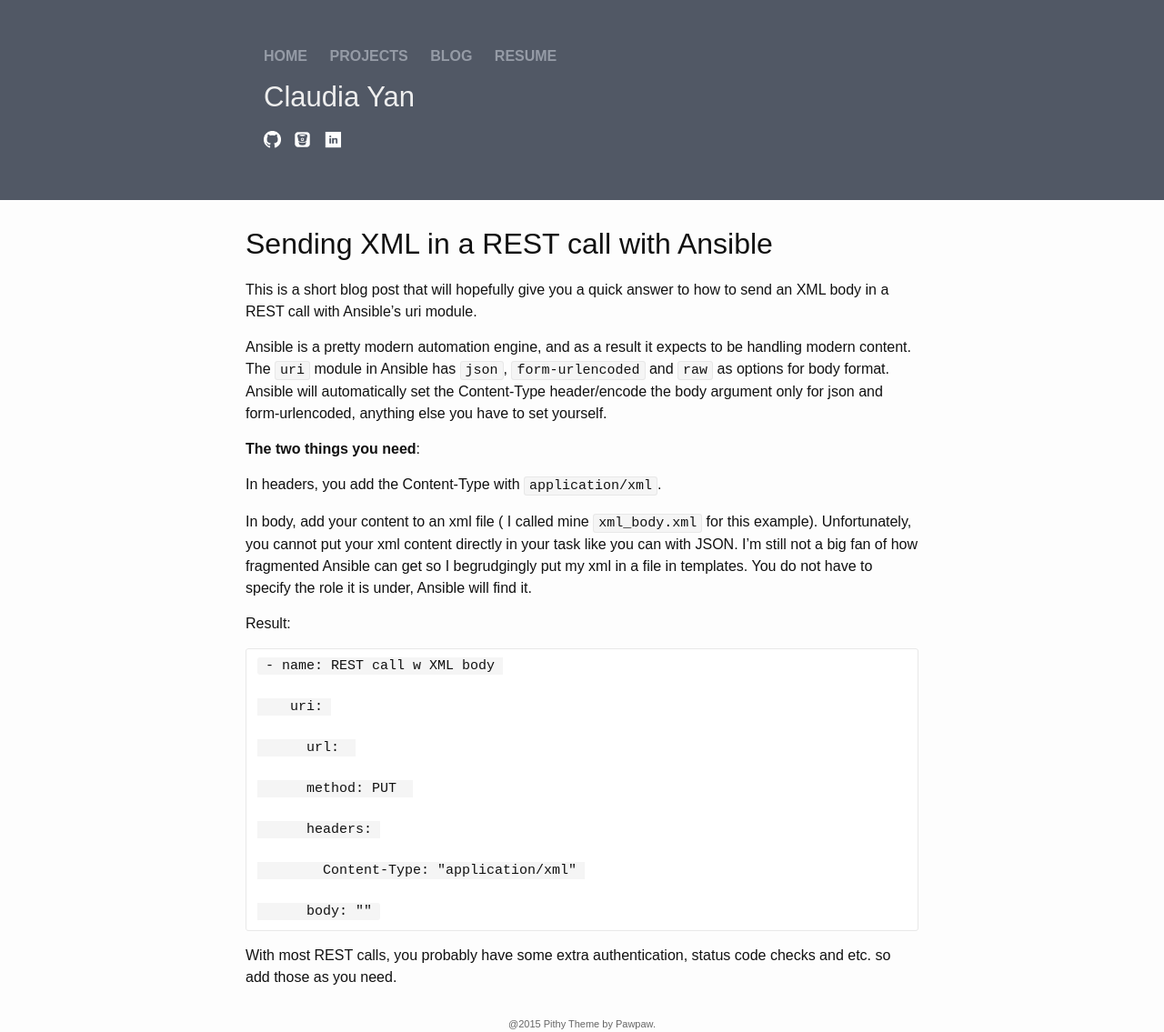
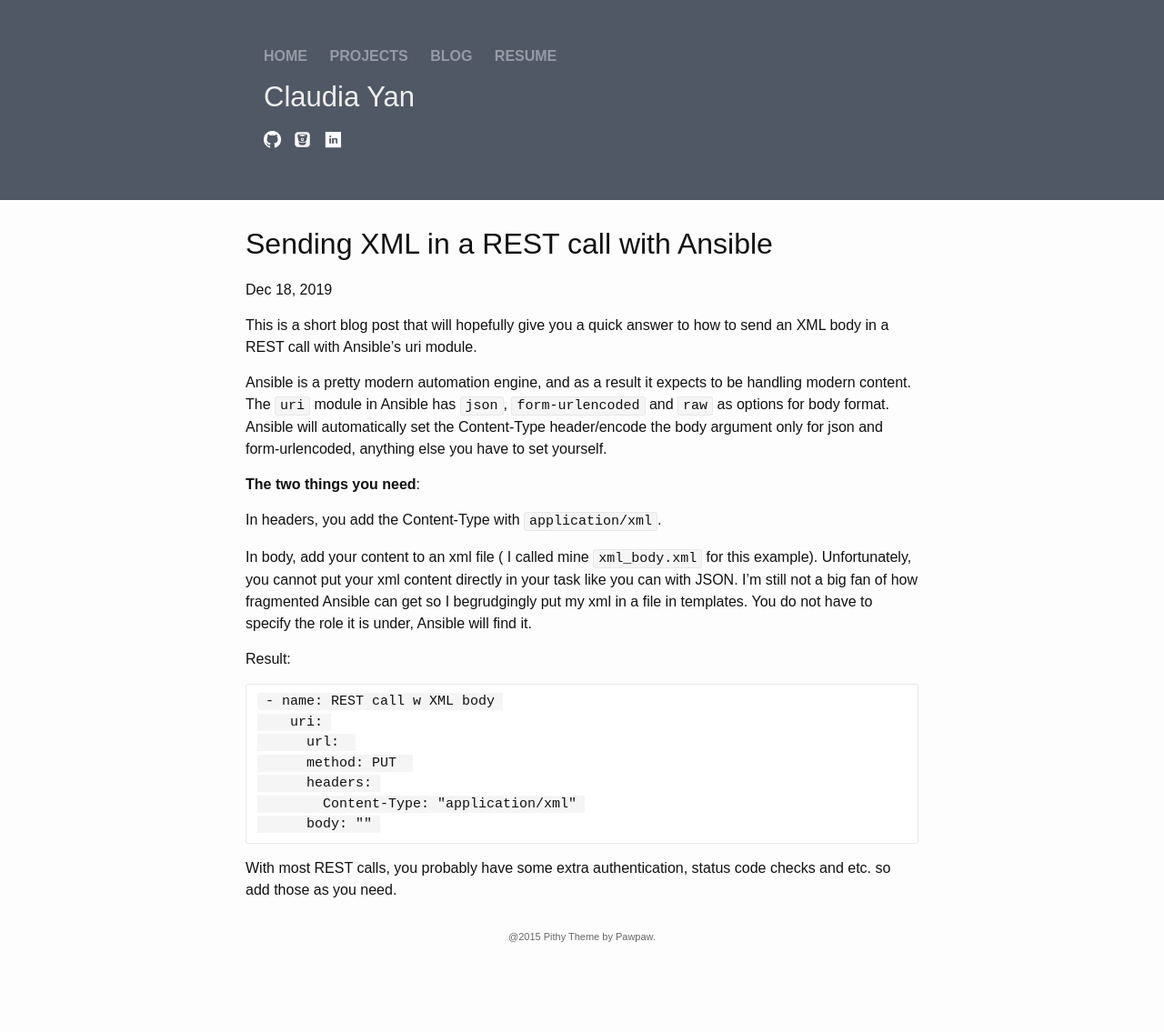
Before and after one commit to s1cyan/s1cyan.github.io, a Jekyll site: the page built from blog.md, in a window 1280 px wide. Shown: the whole page at 91% size. Built offline with Jekyll 4.4.1, drawn with Linux system fonts in a browser that asks for light colours; our own code applies the rules of GitHub Pages for plain Markdown files; after the commit the page ends 1039 px from its top, so only the background shows below that.

Commit message:
formatting for ansible blog post

````diff
--- a/blog.md
+++ b/blog.md
@@ -4,7 +4,7 @@ layout: default
 
 
 # Sending XML in a REST call with Ansible
-
+Dec 18, 2019
 
 
 This is a short blog post that will hopefully give you a quick answer to how to send an XML body in a REST call with Ansible’s uri module.
@@ -23,17 +23,11 @@ Result:
 
 ```
  - name: REST call w XML body
-
     uri:
-
       url:
-
       method: PUT
-
       headers:
-
         Content-Type: "application/xml"
-
       body: "{{lookup('template','xml_body.xml')}}"
 ```
 
````
